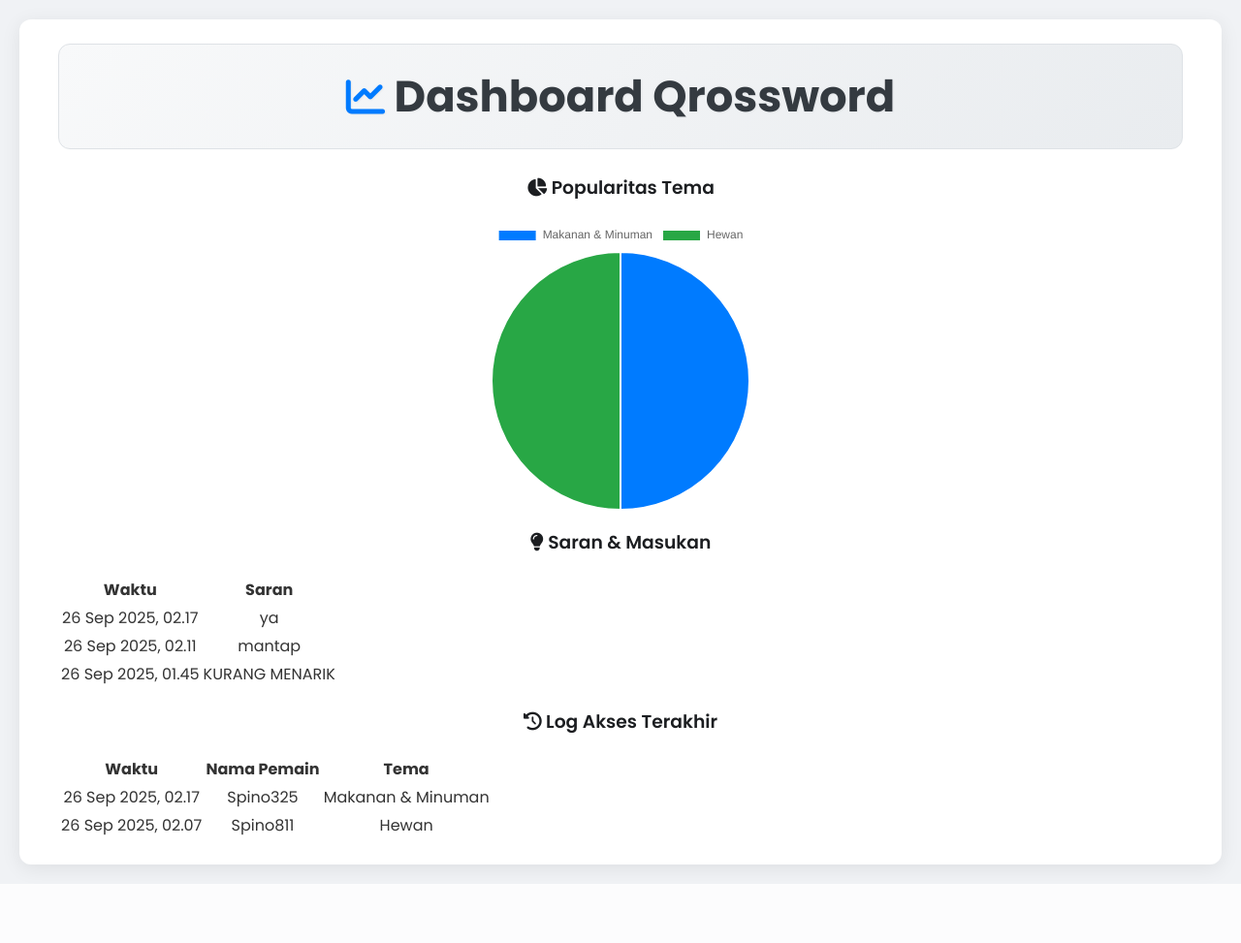
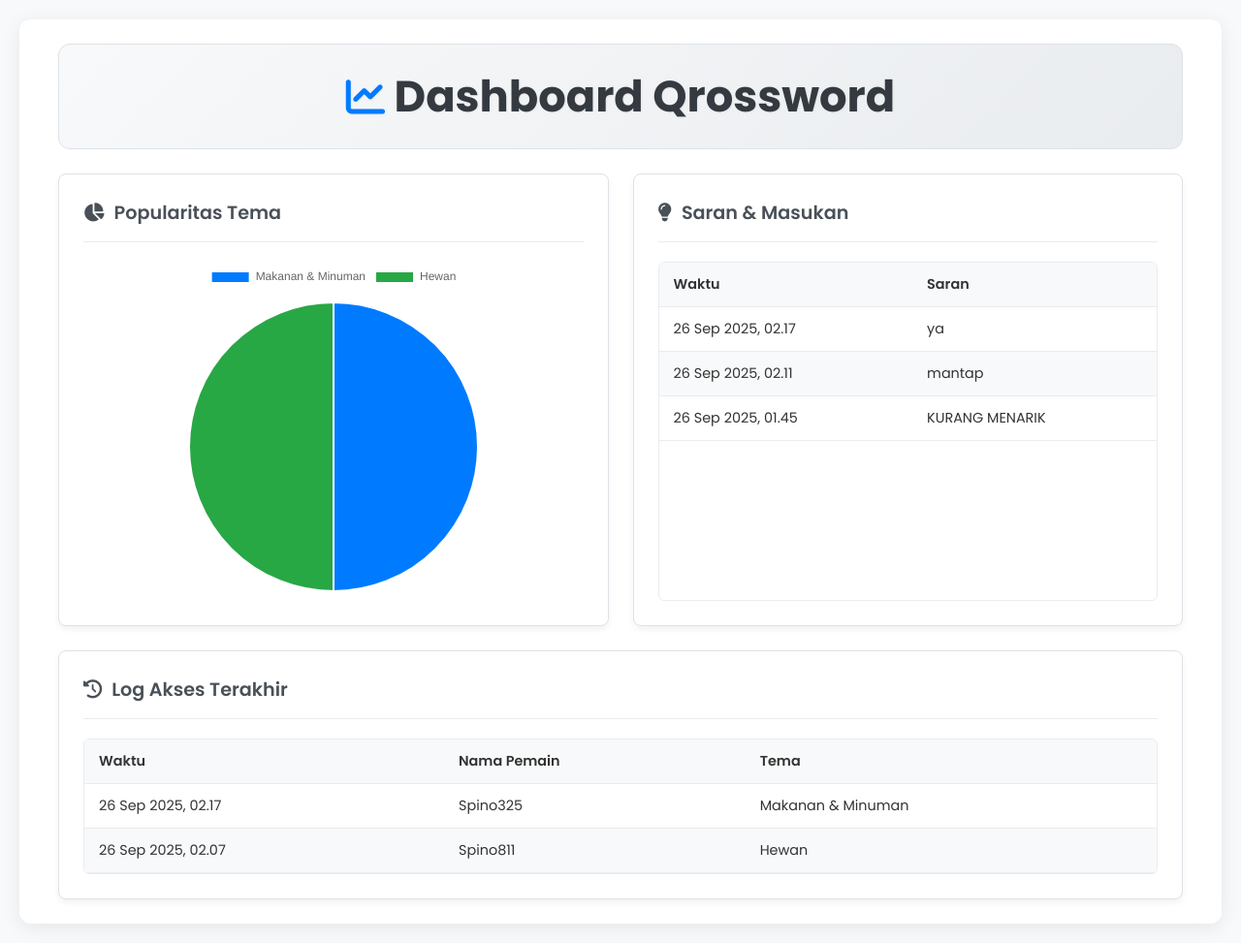
Before and after one commit to fahroediin/tts-gemini-app, a Flask app: page /dashboard in a window 1280 px wide. Shown: the whole page at 97% size. Before the commit the page ends 912 px from the top, so only its background shows below. Run offline with Flask 3, Linux system fonts and the light colour scheme; data comes from the database, SQL or seed files in the repository; both versions use the stored data as it was after the commit.

Commit message:
fixing n modular css stylesheet

```diff
--- /dev/null
+++ b/static/css/dashboard.css
@@ -0,0 +1,112 @@
+/* Override beberapa style dasar untuk halaman dashboard */
+body {
+    background-color: #f8f9fa; /* Latar belakang sedikit lebih abu-abu */
+}
+
+.container {
+    max-width: 1600px; /* Perlebar container untuk dashboard */
+}
+
+/* Grid Layout untuk Dashboard */
+.dashboard-grid {
+    display: grid;
+    grid-template-columns: 1fr 1fr; /* Dua kolom dengan lebar sama */
+    grid-template-rows: auto 1fr; /* Baris pertama auto, baris kedua mengisi sisa */
+    grid-template-areas:
+        "chart feedback"
+        "log log";
+    gap: 25px;
+    margin-top: 20px;
+}
+
+/* Styling Kartu Dashboard */
+.dashboard-card {
+    background-color: #ffffff;
+    border: 1px solid #dee2e6;
+    border-radius: 8px;
+    padding: 25px;
+    box-shadow: 0 4px 6px rgba(0,0,0,0.05);
+    display: flex;
+    flex-direction: column;
+}
+
+.dashboard-card h3 {
+    margin-top: 0;
+    border-bottom: 1px solid #e9ecef;
+    padding-bottom: 15px;
+    margin-bottom: 20px;
+    display: flex;
+    align-items: center;
+    gap: 10px;
+    font-size: 1.2em;
+    color: #495057;
+}
+
+/* Penempatan Grid Area */
+.chart-card { grid-area: chart; }
+.feedback-card { grid-area: feedback; }
+.log-card { grid-area: log; }
+
+/* Styling Chart */
+.chart-container {
+    position: relative;
+    height: 350px; /* Tinggi tetap untuk chart */
+    margin: auto;
+}
+
+/* Styling Tabel */
+.table-container {
+    flex-grow: 1; /* Agar tabel mengisi ruang vertikal */
+    max-height: 350px; /* Batas tinggi untuk tabel yang bisa di-scroll */
+    overflow-y: auto;
+    border: 1px solid #e9ecef;
+    border-radius: 6px;
+}
+
+table {
+    width: 100%;
+    border-collapse: collapse;
+    font-size: 0.9em;
+}
+
+th, td {
+    padding: 12px 15px;
+    text-align: left;
+    border-bottom: 1px solid #e9ecef;
+    white-space: nowrap;
+}
+
+td:last-child {
+    white-space: normal; /* Izinkan teks saran untuk wrap */
+}
+
+thead th {
+    background-color: #f8f9fa;
+    font-weight: 600;
+    position: sticky;
+    top: 0;
+    z-index: 1;
+}
+
+tbody tr:nth-child(even) {
+    background-color: #f8f9fa;
+}
+
+tbody tr:hover {
+    background-color: #e9ecef;
+}
+
+/* Responsive Design untuk Dashboard */
+@media (max-width: 1200px) {
+    .dashboard-grid {
+        grid-template-columns: 1fr;
+        grid-template-areas:
+            "chart"
+            "feedback"
+            "log";
+    }
+    .table-container, .chart-container {
+        height: auto; /* Tinggi otomatis di layar kecil */
+        max-height: 400px;
+    }
+}
--- a/templates/dashboard.html
+++ b/templates/dashboard.html
@@ -8,7 +8,11 @@
     <link rel="preconnect" href="https://fonts.gstatic.com" crossorigin>
     <link href="https://fonts.googleapis.com/css2?family=Poppins:wght@400;600;700&display=swap" rel="stylesheet">
     <link rel="stylesheet" href="https://cdnjs.cloudflare.com/ajax/libs/font-awesome/6.5.1/css/all.min.css">
+
+    <!-- Memuat CSS utama untuk elemen dasar seperti .container -->
     <link rel="stylesheet" href="{{ url_for('static', filename='css/style.css') }}">
+    <!-- Memuat CSS khusus dashboard -->
+    <link rel="stylesheet" href="{{ url_for('static', filename='css/dashboard.css') }}">
 </head>
 <body>
     <div class="container">
@@ -59,9 +63,7 @@
         </div>
     </div>
 
-    <!-- Chart.js Library -->
     <script src="https://cdn.jsdelivr.net/npm/chart.js"></script>
-    <!-- Script khusus untuk dashboard -->
     <script src="{{ url_for('static', filename='js/dashboard.js') }}"></script>
 </body>
 </html>
```
Also changed, not shown: crossword.db.
